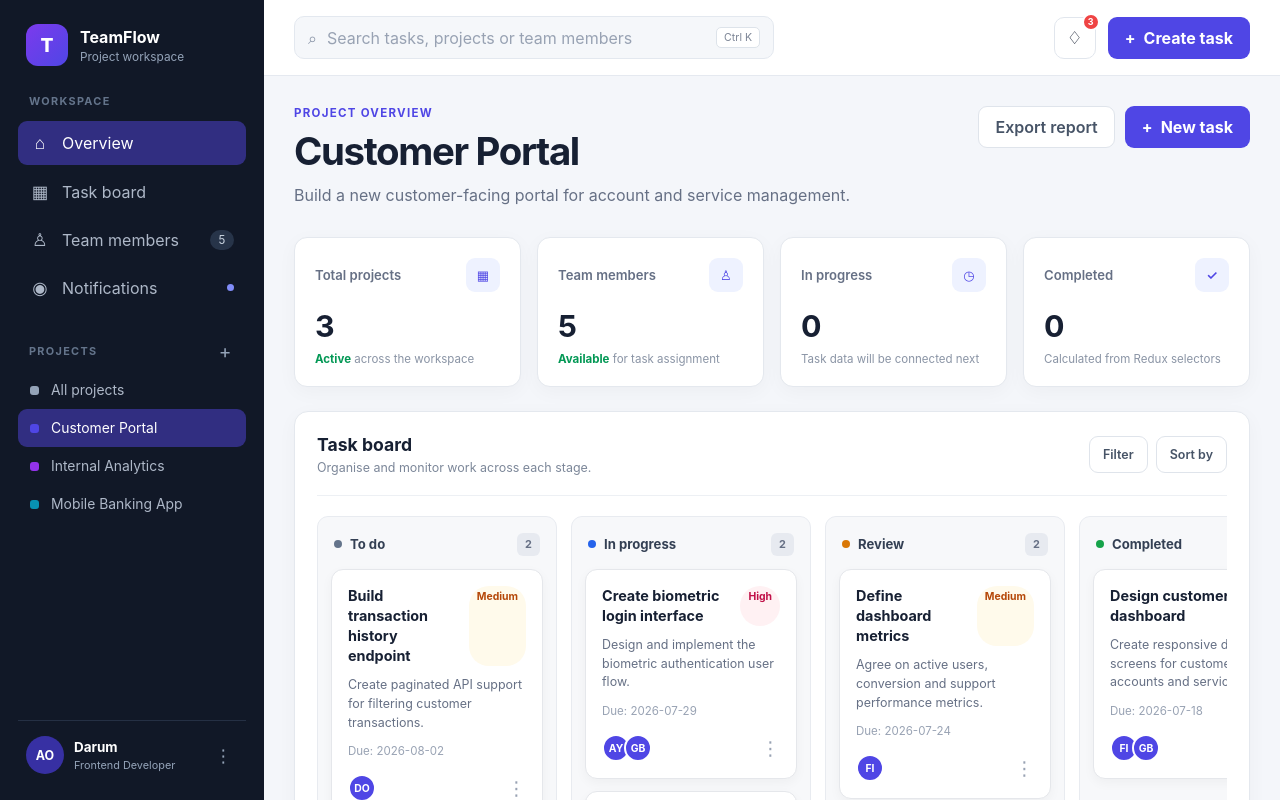
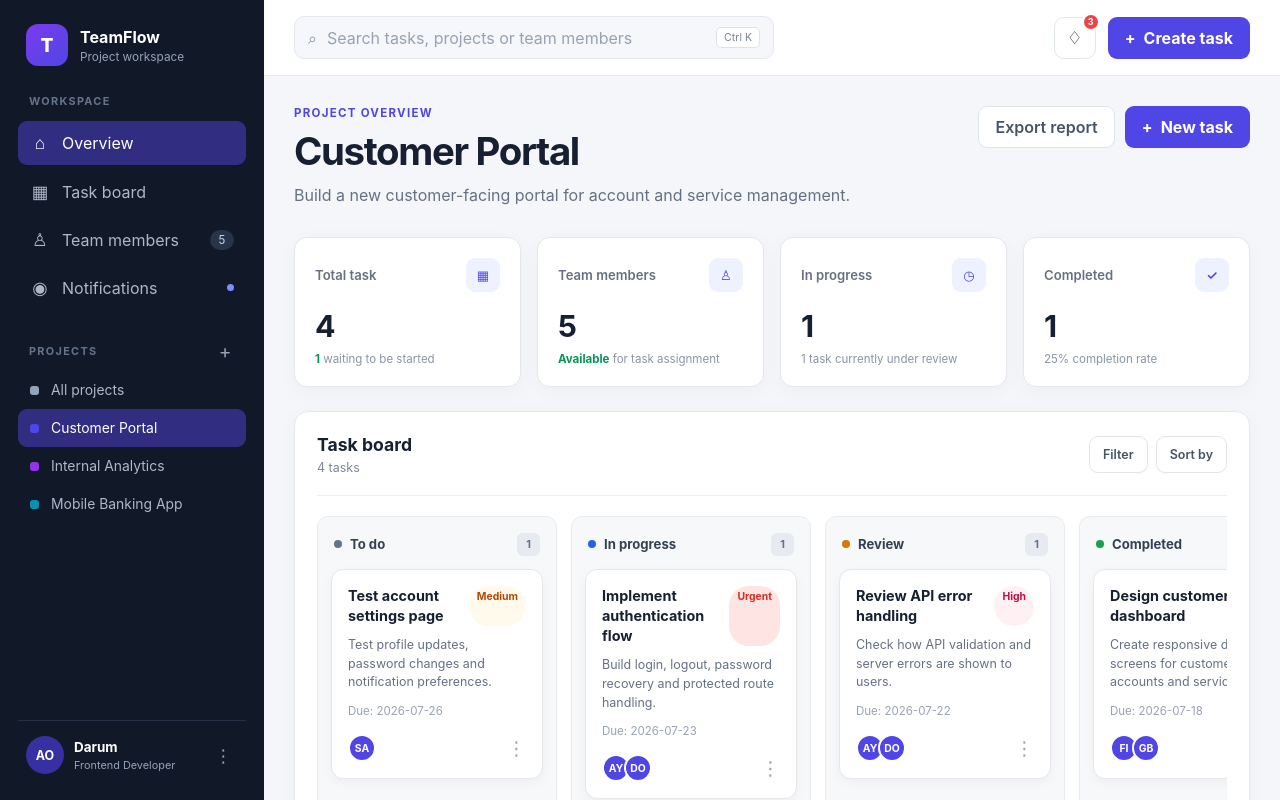
Before and after one commit to Osaherume98/issue-tracker, a React (Vite) app: page / in a window 1280 px wide. Shown: the top 800 px of the page. Built offline with nearby package versions, Linux system fonts and the light colour scheme.

Commit message:
added redux kanban board with project filtering and tatistics

```diff
--- a/src/App.tsx
+++ b/src/App.tsx
@@ -3,6 +3,13 @@ import {
   useRef,
   useState,
 } from 'react';
+
+import {
+  createAsyncThunk,
+  createEntityAdapter,
+  createSelector,
+  createSlice,
+} from '@reduxjs/toolkit';
 
 import Header from './components/Header';
 import Sidebar from './components/Sidebar';
@@ -33,6 +40,7 @@ import {
 
 import {
   fetchTasks,
+  selectTaskStatistics,
   selectTasksError,
   selectTasksStatus,
 } from './features/tasks/tasksSlice';
@@ -75,6 +83,10 @@ function App() {
 
     const tasksError = useAppSelector(
     selectTasksError,
+  );
+
+  const taskStatistics = useAppSelector(
+    selectTaskStatistics,
   );
 
   const selectedProject = useAppSelector(
@@ -214,17 +226,17 @@ const isLoading =
           <section className="statistics-grid">
             <article className="statistic-card">
               <div className="statistic-card-header">
-                <span>Total projects</span>
+                <span>Total task</span>
                 <div className="statistic-icon">▦</div>
               </div>
 
-              <strong>{projects.length}</strong>
+              <strong>{taskStatistics.total}</strong>
 
               <p>
                 <span className="positive-change">
-                  Active
+                  {taskStatistics.todo}
                 </span>{' '}
-                across the workspace
+                waiting to be started
               </p>
             </article>
 
@@ -250,10 +262,16 @@ const isLoading =
                 <div className="statistic-icon">◷</div>
               </div>
 
-              <strong>0</strong>
+              <strong>
+                {taskStatistics.inProgress}
+              </strong>
 
               <p>
-                Task data will be connected next
+                {taskStatistics.review} task
+                {taskStatistics.review === 1
+                  ? ''
+                  : 's'}{' '}
+                currently under review
               </p>
             </article>
 
@@ -263,10 +281,17 @@ const isLoading =
                 <div className="statistic-icon">✓</div>
               </div>
 
-              <strong>0</strong>
+              <strong>
+                {taskStatistics.completed}
+              </strong>
 
               <p>
-                Calculated from Redux selectors
+                {taskStatistics.total === 0
+                  ? 'No tasks in the selected project'
+                  : `${Math.round(
+                      (taskStatistics.completed /
+                        taskStatistics.total) * 100
+                    )}% completion rate`}
               </p>
             </article>
           </section>
@@ -281,9 +306,9 @@ const isLoading =
                 </h2>
 
                 <p>
-                  Organise and monitor work across each stage.
+                  {taskStatistics.total} task
+                  {taskStatistics.total === 1 ? '' : 's'}{' '}
                 </p>
-
               </div>
 
 
--- a/src/features/tasks/TaskBoard.tsx
+++ b/src/features/tasks/TaskBoard.tsx
@@ -1,61 +1,51 @@
-import {
-  selectTasksByStatus,
-} from './tasksSlice';
+import { useAppSelector } from '../../app/hooks';
 
 import {
-  useAppSelector,
-} from '../../app/hooks';
-
+  selectVisibleTasksByStatus,
+} from './tasksSlice';
 
 import TaskColumn from './TaskColoumn';
 
+function TaskBoard() {
+  const todoTasks = useAppSelector((state) =>
+    selectVisibleTasksByStatus(
+      state,
+      'todo',
+    ),
+  );
 
-function TaskBoard() {
-
-
-  const todoTasks =
-    useAppSelector(
-      selectTasksByStatus('todo'),
-    );
-
-
-  const progressTasks =
-    useAppSelector(
-      selectTasksByStatus(
+  const progressTasks = useAppSelector(
+    (state) =>
+      selectVisibleTasksByStatus(
+        state,
         'in-progress',
       ),
-    );
+  );
 
-
-  const reviewTasks =
-    useAppSelector(
-      selectTasksByStatus(
+  const reviewTasks = useAppSelector(
+    (state) =>
+      selectVisibleTasksByStatus(
+        state,
         'review',
       ),
-    );
+  );
 
-
-  const completedTasks =
-    useAppSelector(
-      selectTasksByStatus(
+  const completedTasks = useAppSelector(
+    (state) =>
+      selectVisibleTasksByStatus(
+        state,
         'completed',
       ),
-    );
-
-
+  );
 
   return (
-
     <div className="kanban-board">
-
-
       <TaskColumn
         title="To do"
         status="todo"
         tasks={todoTasks}
         colorClass="status-marker--todo"
       />
-
 
       <TaskColumn
         title="In progress"
@@ -64,7 +54,6 @@ function TaskBoard() {
         colorClass="status-marker--progress"
       />
 
-
       <TaskColumn
         title="Review"
         status="review"
@@ -72,19 +61,14 @@ function TaskBoard() {
         colorClass="status-marker--review"
       />
 
-
       <TaskColumn
         title="Completed"
         status="completed"
         tasks={completedTasks}
         colorClass="status-marker--completed"
       />
-
-
     </div>
-
   );
 }
 
-
 export default TaskBoard;
--- a/src/features/tasks/tasksSlice.ts
+++ b/src/features/tasks/tasksSlice.ts
@@ -1,8 +1,8 @@
 import {
   createAsyncThunk,
   createEntityAdapter,
+  createSelector,
   createSlice,
-  type PayloadAction,
 } from '@reduxjs/toolkit';
 
 import {
@@ -234,6 +234,7 @@ export const taskSelectors =
 
 
 
+
 export const selectTasksStatus =
 (
   state: RootState,
@@ -254,67 +255,66 @@ export const selectTasksError =
 
 
 
-export const selectTasksByStatus =
+export const selectVisibleTasks = createSelector(
+  [
+    taskSelectors.selectAll,
+    (state: RootState) =>
+      state.projects.selectedProjectId,
+  ],
+  (tasks, selectedProjectId): Task[] => {
+    if (!selectedProjectId) {
+      return tasks;
+    }
+
+    return tasks.filter(
+      (task) =>
+        task.projectId === selectedProjectId,
+    );
+  },
+);
+
+export const selectVisibleTasksByStatus =
+  createSelector(
+    [
+      selectVisibleTasks,
       (
+        _state: RootState,
         status: TaskStatus,
-) =>
-(
-  state: RootState,
-): Task[] =>
-{
-  return taskSelectors
-    .selectAll(state)
-    .filter(
-      (
-        task,
-      ) =>
-        task.status === status,
+      ) => status,
+    ],
+    (tasks, status): Task[] => {
+      return tasks.filter(
+        (task) => task.status === status,
       );
-};
-
-
+    },
+  );
 
 export const selectTaskStatistics =
-(
-  state: RootState,
-) => {
+  createSelector(
+    [selectVisibleTasks],
+    (tasks) => {
+      return {
+        total: tasks.length,
 
-  const tasks =
-    taskSelectors.selectAll(
-      state,
-    );
-
-
-  return {
-    total:
-      tasks.length,
-
-    todo:
-      tasks.filter(
-        task =>
-          task.status === 'todo',
+        todo: tasks.filter(
+          (task) => task.status === 'todo',
         ).length,
 
-    inProgress:
-      tasks.filter(
-        task =>
+        inProgress: tasks.filter(
+          (task) =>
             task.status === 'in-progress',
         ).length,
 
-    review:
-      tasks.filter(
-        task =>
-          task.status === 'review',
+        review: tasks.filter(
+          (task) => task.status === 'review',
         ).length,
 
-    completed:
-      tasks.filter(
-        task =>
+        completed: tasks.filter(
+          (task) =>
             task.status === 'completed',
         ).length,
       };
-};
-
-
+    },
+  );
 
 export default tasksSlice.reducer;
```
Lines whose indentation alone changed are shown as unchanged.
